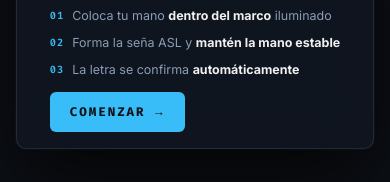
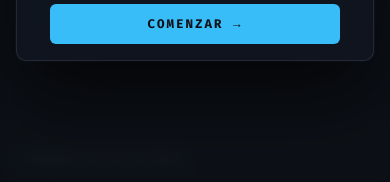
Before and after one commit to Praskc/lsc-fingerspelling-edge, a website built with Vite: page index.html in a window 390 px wide. Shown: the part 465-647 px from the top of the page. Built offline with nearby package versions, Linux system fonts and the light colour scheme; files whose address does not match are found by name; what onnxruntime-web would draw is missing.

Commit message:
fix: responsive layout — reemplazar container query rota por media query

```diff
--- a/src/styles.css
+++ b/src/styles.css
@@ -239,10 +239,11 @@ body {
   container-name: workspace;
 }
 
-/* Stack automático cuando el workspace es estrecho */
-@container workspace (max-width: 700px) {
+/* Stack a 1 columna en móvil — container query no puede estilizar el propio contenedor */
+@media (max-width: 700px) {
   .workspace {
     grid-template-columns: 1fr;
+    padding-inline: var(--space-sm);
   }
   .output-wrap {
     max-width: 640px;
@@ -1236,4 +1237,6 @@ video { display: none; }
 @media (max-width: 520px) {
   .onb-inner { flex-direction: column; gap: var(--space-md); padding: var(--space-lg); }
   .onb-roi-frame { width: clamp(130px, 45vw, 170px); height: clamp(100px, 36vw, 140px); }
+  .onb-demo { display: none; }
+  .onb-cta { align-self: stretch; text-align: center; }
 }
```
